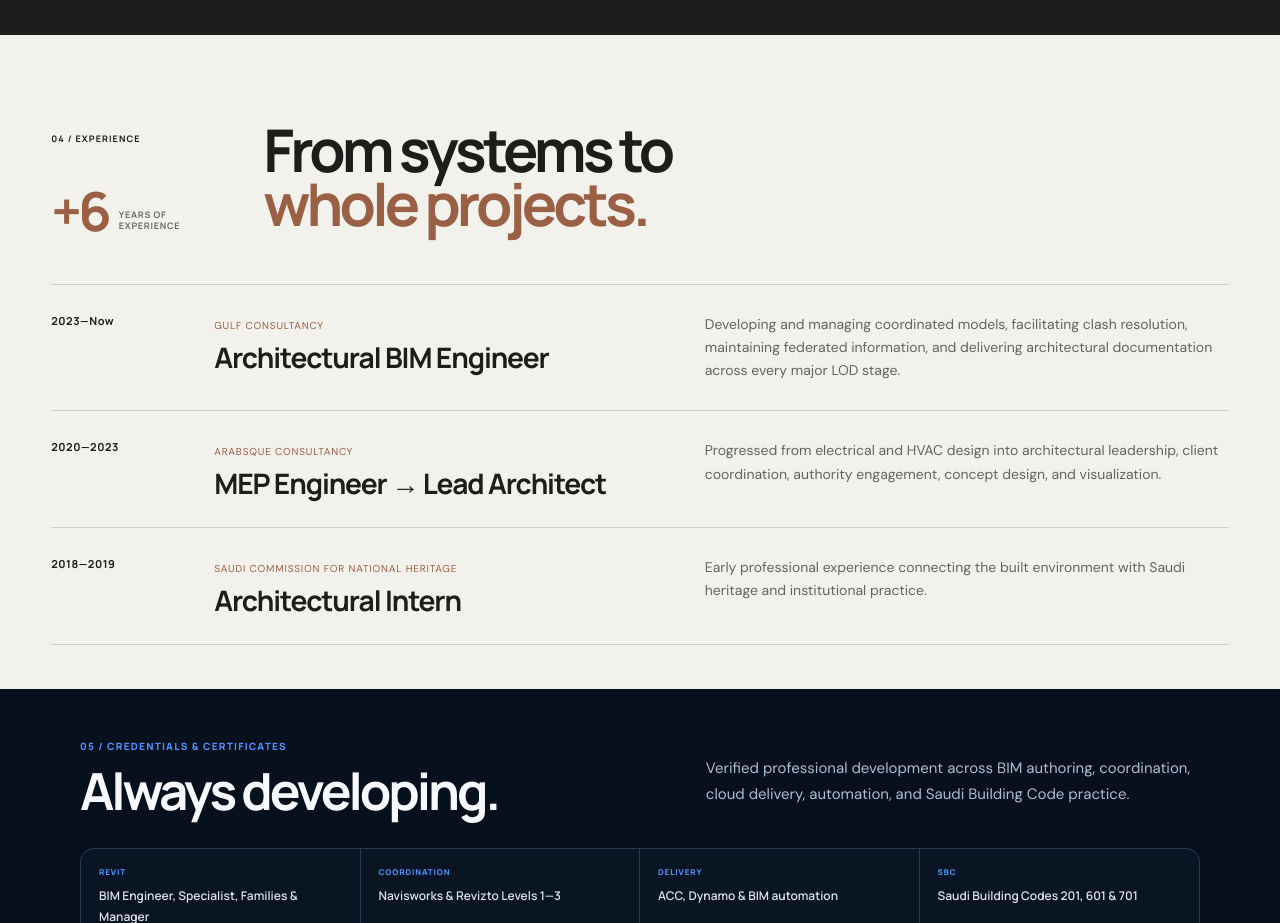
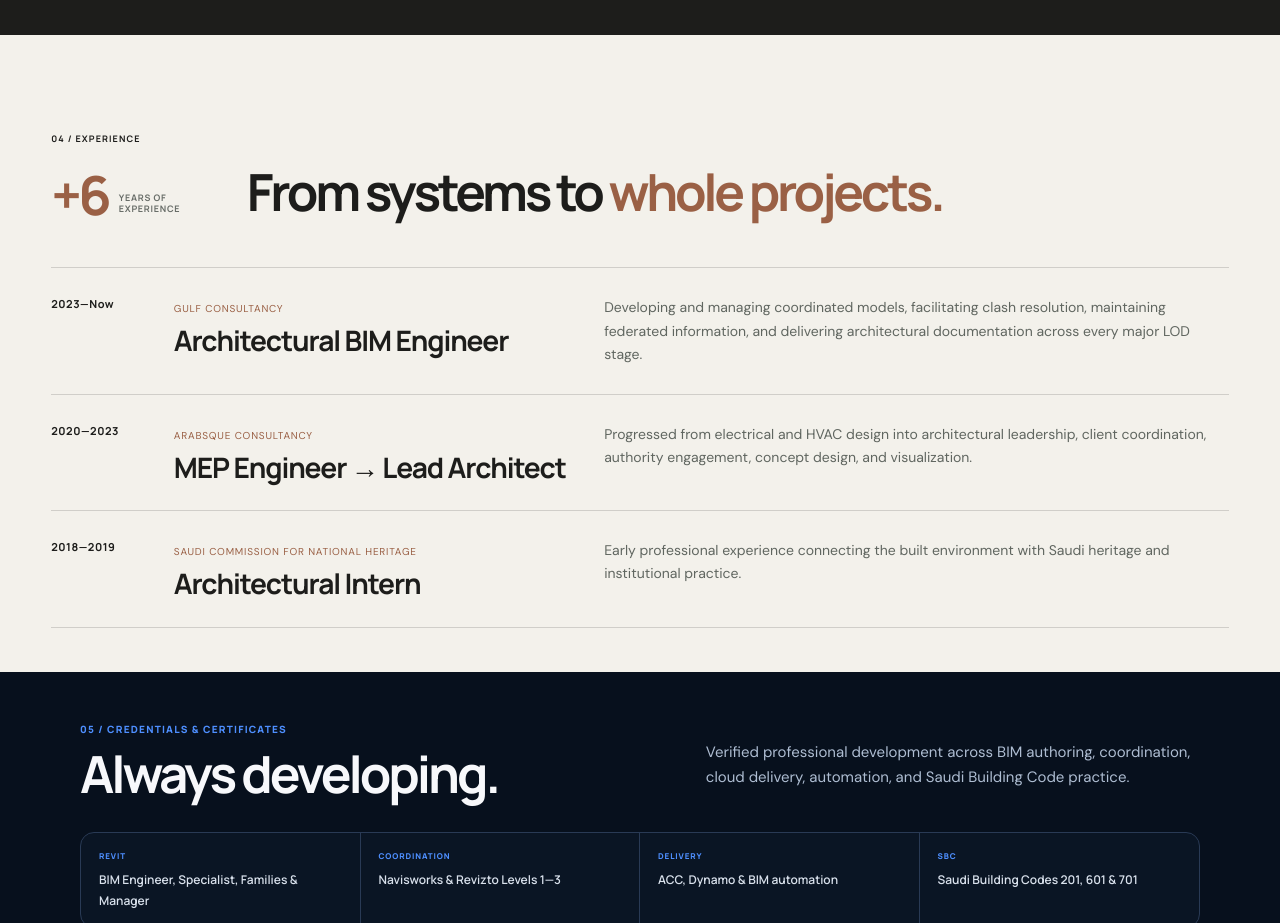
Before and after one commit to alamerhh-arch/portfolio-website, a plain HTML site: page index.html in a window 1280 px wide. Shown: the part 3360-4283 px from the top of the page. Drawn offline with Linux system fonts and the light colour scheme.

Commit message:
Align experience heading and timeline columns
Keep the Experience heading inline, shift role content left, and widen timeline descriptions.

```diff
--- a/index.html
+++ b/index.html
@@ -10,7 +10,7 @@
   <link rel="preconnect" href="https://fonts.googleapis.com">
   <link rel="preconnect" href="https://fonts.gstatic.com" crossorigin>
   <link href="https://fonts.googleapis.com/css2?family=DM+Sans:wght@400;500;600;700&family=Manrope:wght@400;500;600;700;800&display=swap" rel="stylesheet">
-  <link rel="stylesheet" href="styles.css?v=20">
+  <link rel="stylesheet" href="styles.css?v=21">
 </head>
 <body>
   <a class="skip-link" href="#main">Skip to content</a>
@@ -181,7 +181,7 @@
             <span>Years of<br>experience</span>
           </div>
         </div>
-        <h2>From systems to<br><em>whole projects.</em></h2>
+        <h2>From systems to <em>whole projects.</em></h2>
       </div>
 
       <div class="timeline">
--- a/styles.css
+++ b/styles.css
@@ -154,19 +154,19 @@ h1 em, h2 em { color: var(--accent); font-style: normal; }
 .experience-section { background: var(--paper); }
 .experience-section { padding-bottom: 44px; }
 .experience-section + .certificates-showcase { padding-top: 50px; }
-.experience-intro { grid-template-columns: minmax(180px,.3fr) minmax(0,1.7fr); gap: 2.5vw; }
-.experience-intro h2 { max-width: 980px; }
+.experience-intro { grid-template-columns: minmax(170px,.24fr) minmax(0,1.76fr); gap: 2vw; }
+.experience-intro h2 { max-width: none; white-space: nowrap; font-size: clamp(34px,4vw,62px); }
 .experience-marker { align-self: stretch; display: flex; flex-direction: column; justify-content: space-between; gap: 30px; }
 .experience-marker .section-number { margin-top: 9px; }
 .experience-total { display: flex; align-items: flex-end; gap: 11px; color: var(--accent); }
 .experience-total strong { font: 700 clamp(42px,4.2vw,68px)/.76 var(--display); letter-spacing: -.07em; }
 .experience-total span { padding-bottom: 1px; color: #686d68; font: 700 9px/1.25 var(--display); letter-spacing: .08em; text-transform: uppercase; }
 .timeline { border-top: 1px solid var(--line); }
-.timeline-item { display: grid; grid-template-columns: .3fr 1.05fr 1.2fr; gap: 2.5vw; padding: 28px 0; border-bottom: 1px solid var(--line); }
+.timeline-item { display: grid; grid-template-columns: .22fr .9fr 1.38fr; gap: 1.8vw; padding: 28px 0; border-bottom: 1px solid var(--line); }
 .timeline-date { font: 700 11px var(--display); letter-spacing: .05em; }
 .timeline-role span { color: var(--accent); font-size: 10px; text-transform: uppercase; letter-spacing: .08em; }
 .timeline-role h3 { margin: 9px 0 0; font-size: clamp(20px,2.2vw,32px); line-height: 1.05; letter-spacing: -.04em; }
-.timeline-copy p { max-width: 600px; margin: 0; color: #606660; font-size: 14px; line-height: 1.65; }
+.timeline-copy p { max-width: 720px; margin: 0; color: #606660; font-size: 14px; line-height: 1.65; }
 
 .about-section { background: var(--paper-deep); color: var(--ink); display: grid; grid-template-columns: 1.05fr .95fr; gap: 8vw; }
 .about-copy .section-number { margin-bottom: 48px; }
@@ -277,6 +277,7 @@ h1 em, h2 em { color: var(--accent); font-style: normal; }
   .hero-metrics div, .hero-metrics div + div { padding: 18px 0; border-right: 0; border-bottom: 1px solid var(--line); }
   .section-intro { grid-template-columns: 1fr; gap: 26px; }
   .experience-intro { grid-template-columns: 1fr; gap: 22px; }
+  .experience-intro h2 { white-space: normal; font-size: clamp(36px,7vw,58px); }
   .experience-marker { display: grid; grid-template-columns: 1fr auto; align-items: end; gap: 20px; }
   .experience-total strong { font-size: 48px; }
   .gallery-intro { grid-template-columns: 1fr; gap: 24px; }
```
Also changed, not shown: certificates.html (+1 -1 lines), project.html (+1 -1 lines), projects.html (+1 -1 lines).
